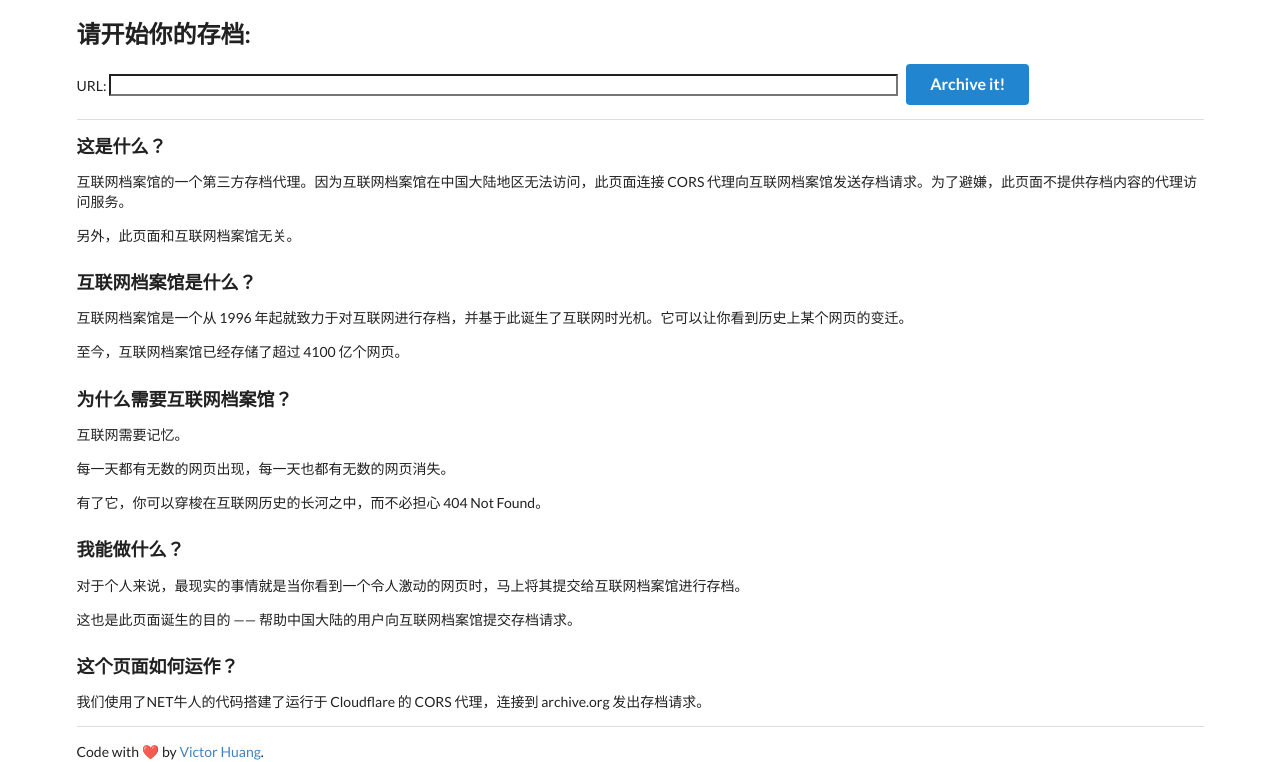
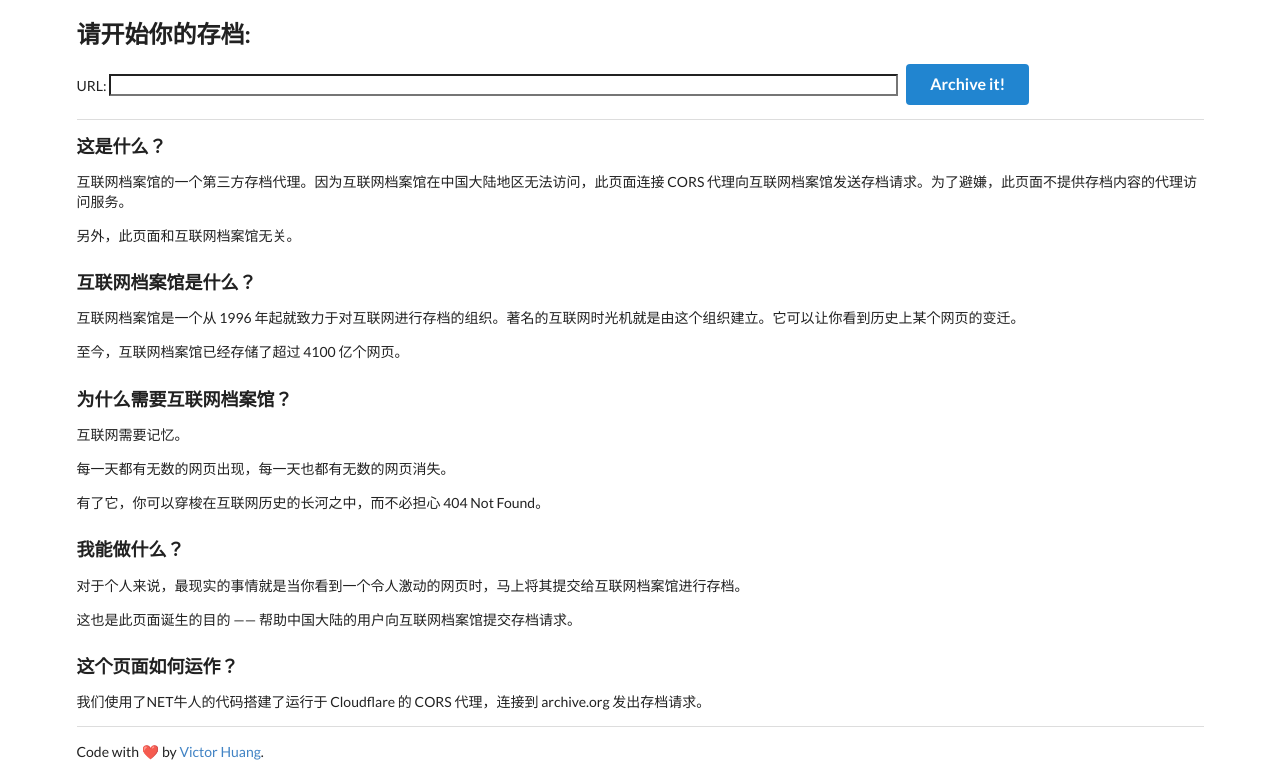
Before and after one commit to qwqVictor/cn-archiver, a plain HTML site: page index.html in a window 1280 px wide. Shown: the part 81-843 px from the top of the page. Drawn offline with nearby package versions, Linux system fonts and the light colour scheme.

Commit message:
fixed grammar

```diff
--- a/index.html
+++ b/index.html
@@ -29,7 +29,7 @@
             <p>互联网档案馆的一个第三方存档代理。因为互联网档案馆在中国大陆地区无法访问，此页面连接 CORS 代理向互联网档案馆发送存档请求。为了避嫌，此页面不提供存档内容的代理访问服务。</p>
             <p>另外，此页面和互联网档案馆无关。</p>
             <h3>互联网档案馆是什么？</h3>
-            <p>互联网档案馆是一个从 1996 年起就致力于对互联网进行存档，并基于此诞生了互联网时光机。它可以让你看到历史上某个网页的变迁。</p>
+            <p>互联网档案馆是一个从 1996 年起就致力于对互联网进行存档的组织。著名的互联网时光机就是由这个组织建立。它可以让你看到历史上某个网页的变迁。</p>
             <p>至今，互联网档案馆已经存储了超过 4100 亿个网页。</p>
             <h3>为什么需要互联网档案馆？</h3>
             <p>互联网需要记忆。</p>
```
